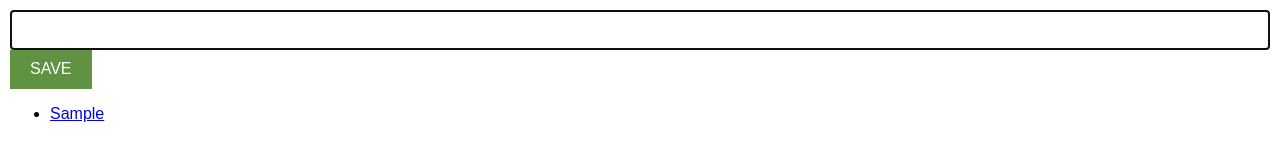
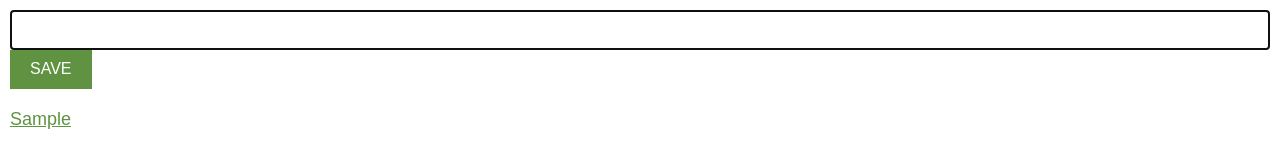
Before and after one commit to MatheusDiazz/chrome_extension, a plain HTML site: page index.html in a window 1280 px wide. Both pictures are taken after typing "Sample" into the empty fields and a click on the button "SAVE". Drawn offline with nearby package versions, Linux system fonts and the light colour scheme.

Commit message:
styled the list items

```diff
--- a/index.css
+++ b/index.css
@@ -26,3 +26,20 @@ button {
     padding: 10px 20px;
     border: none;
 }
+
+ul {
+    list-style: none;
+    padding-left: 0px;
+    margin-top: 20px;
+}
+
+li {
+    margin-bottom: 8px;
+}
+
+li a {
+    color: #5f9341;
+    text-decoration: underline;
+    font-size: 18px;
+    word-break: break-all;
+}
--- a/index.js
+++ b/index.js
@@ -22,6 +22,7 @@ function renderLeads() {
                         ${myLeads[i]}
                     </a>
                 </li>
+
             `
 
         }
```
